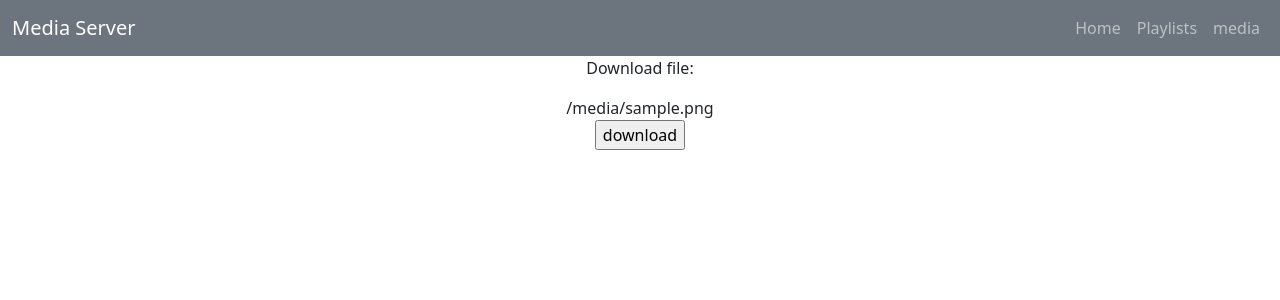
After one commit to bartek56/youtubedl-web, a Flask app: template templates/download.html in a window 1280 px wide. The commit adds this page. Shown: the top 300 px of the page. Run offline with Flask 2, Linux system fonts and the light colour scheme; the template is opened without the code that fills it: most values are stand-ins (such as "Sample title", 1, 10 or a date in 2020); parts of the project's set-up code (start-up, migrations or seed data) failed here and were passed over; some libraries are stand-ins or nearby versions.

```diff
--- /dev/null
+++ b/templates/download.html
@@ -0,0 +1,36 @@
+<!DOCTYPE HTML>
+<html>
+
+<head>
+    <meta charset="utf-8" />
+    <meta name="viewport" content="width=device-width, initial-scale=1, shrink-to-fit=no">
+    <link rel="stylesheet" href="../static/bootstrap-5.0.0/css/bootstrap.min.css" />
+    <link rel="stylesheet" href="../static/style.css">
+    <title>Media Server</title>
+</head>
+
+<body>
+    {% include 'header.html' %}
+
+
+    <section class="layout-hero text-center">
+        <form action="/youtubedl/download_file" method="POST">
+            <p>Download file:</p>
+                    <label for="lname">{{ file_info }}</label>
+                    <input type="hidden" id="path" name="link" value="{{ file_info }}" ><br>
+            <p><input type="submit" name="download" value="download" /></p><br>
+<!--
+            <select name="playlists" id="playlists" size="5" style="width: 250px;">
+                {% for o in playlists_data %}
+                <option value="{{ o.name }}">{{ o.name }}</option>
+                {% endfor %}
+            </select>
+-->
+        </form>
+
+    </section>
+
+    <script src="../static/bootstrap-5.0.0/js/bootstrap.js"></script>
+</body>
+
+</html>
--- a/youtubedl.py
+++ b/youtubedl.py
@@ -76,21 +76,25 @@ def login():
           app.logger.debug("4k")
           path = download_4k(link)
 
-      downloadToHost = request.form.getlist('download_file')
-      if downloadToHost:
-          if not os.path.isfile(path):
-              path = path.replace("|", "_")
-              path = path.replace("\"", "'")
-              path = path.replace(":", "-")
+      if not os.path.isfile(path):
+          path = path.replace("|", "_")
+          path = path.replace("\"", "'")
+          path = path.replace(":", "-")
 
-          app.logger.debug("download To Host %s", path)
-          return send_file(path, as_attachment=True)
-
-      return redirect('/')
+      return render_template('download.html', file_info=path)
    else:
       app.logger.debug("error")
       return redirect('/')
 
+@app.route('/download_file',methods = ['POST', 'GET'])
+def downloadFile():
+   path=''
+   if request.method == 'POST':
+      path = request.form['path']
+      return send_file(path, as_attachment=True)
+   else:
+      app.logger.debug("error")
+      return redirect('/')
 
 @app.route('/playlists',methods = ['POST', 'GET'])
 def playlist():
```
Also changed, not shown: templates/index.html (+19 -4 lines), 1 other file.
